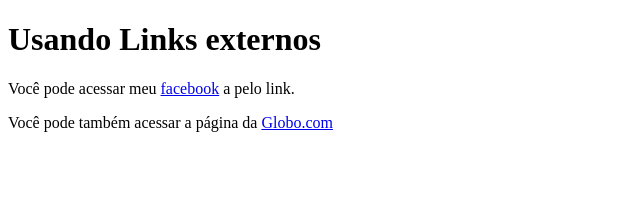
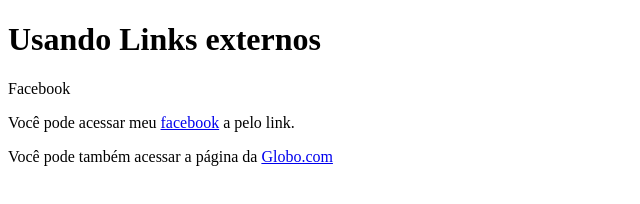
Before and after one commit to MonicaAyumi/aulagithub, a plain HTML site: page segundaPagina.html in a window 1280 px wide. Shown: the whole page, without its empty margins (0-640 px from the left). Drawn offline with Linux system fonts and the light colour scheme.

Commit message:
Acrescentei Facebook

```diff
--- a/segundaPagina.html
+++ b/segundaPagina.html
@@ -7,6 +7,7 @@
 </head>
 <body>
     <h1>Usando Links externos</h1>
+    <p>Facebook</p>
     <p>Você pode acessar meu <a href="https://www.facebook.com/monica.iwano">facebook</a> a pelo link.</p>
     <p>Você pode também acessar a página da <a href="https://www.globo.com/">Globo.com</a></p>
 
```
